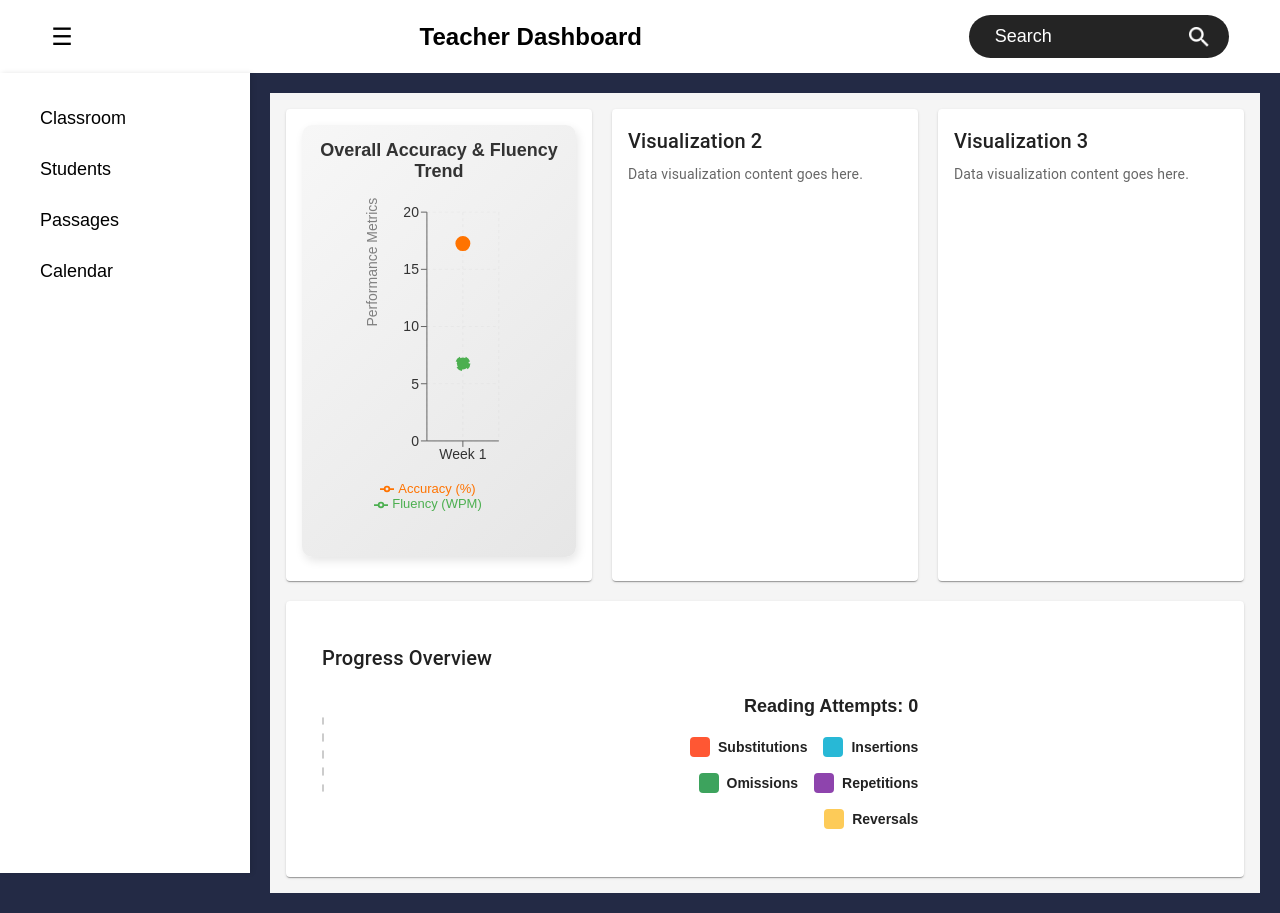
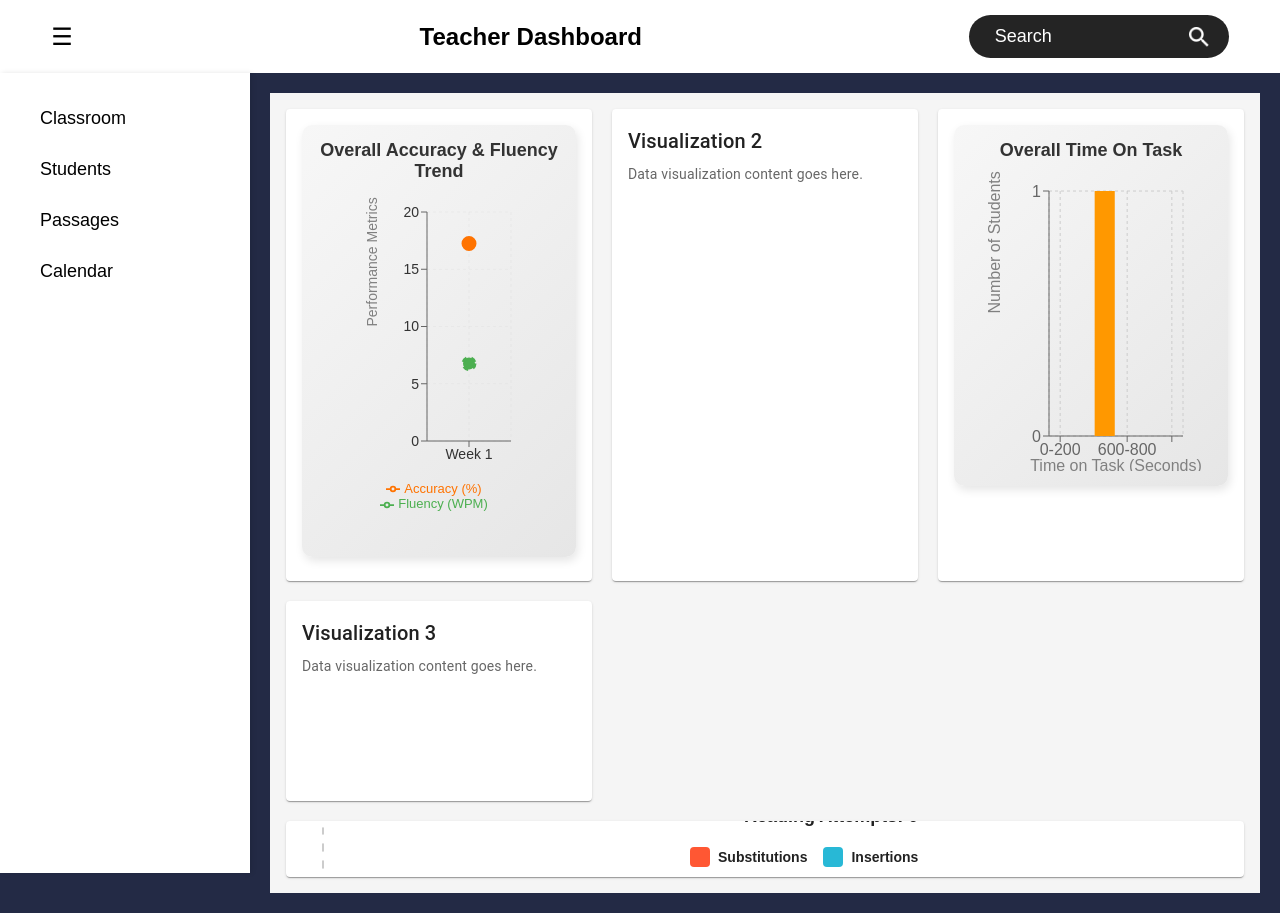
Before and after one commit to Data-Spasm/Visualization-Of-TC-Metrics, a React (Vite) app: page /classroom in a window 1280 px wide. Built offline with nearby package versions, Linux system fonts and the light colour scheme.

Commit message:
- Added TimeOnTaskChart component and integrated it into Classroom view - Fixed the OverallAccuracy Card layout

```diff
--- /dev/null
+++ b/src/components/barcharts/TimeOnTaskChart.css
@@ -0,0 +1,26 @@
+.chart-container {
+    width: 100%;
+    height: 100%;
+    padding: 15px;
+    background: linear-gradient(135deg, #f7f7f7, #e6e6e6);
+    border-radius: 10px;
+    box-shadow: 2px 4px 10px rgba(0, 0, 0, 0.1);
+    display: flex;
+    flex-direction: column;
+    align-items: center;
+    justify-content: center;
+  }
+
+  .chart-title {
+    text-align: center;
+    font-size: 18px;
+    font-weight: bold;
+    color: #333;
+    margin-bottom: 10px;
+  }
+
+  .no-data {
+    text-align: center;
+    font-size: 14px;
+    color: red;
+  }
--- /dev/null
+++ b/src/components/barcharts/TimeOnTaskChart.jsx
@@ -0,0 +1,69 @@
+import React from "react";
+import { BarChart, Bar, XAxis, YAxis, Tooltip, ResponsiveContainer, CartesianGrid, Cell } from "recharts";
+import "./TimeOnTaskChart.css";
+
+// Function to group students into bins
+const groupTimeOnTask = (students) => {
+  const bins = [0, 200, 400, 600, 800, 1000]; // Ranges for grouping time on task
+  const binLabels = ["0-200", "200-400", "400-600", "600-800", "800-1000"];
+
+  let groupedData = bins.map((bin, index) => ({
+    range: binLabels[index],
+    count: students.filter(student => student.timeOnTask >= bin && student.timeOnTask < (bins[index + 1] || Infinity)).length
+  }));
+
+  return groupedData;
+};
+
+// Define color scale
+const getColor = (range) => {
+  switch (range) {
+    case "0-200":
+      return "#4caf50"; // Green
+    case "200-400":
+      return "#ffeb3b"; // Yellow
+    case "400-600":
+      return "#ff9800"; // Orange
+    case "600-800":
+      return "#ff5722"; // Deep Orange
+    case "800-1000":
+      return "#f44336"; // Red
+    default:
+      return "#ccc"; // Default color
+  }
+};
+
+const TimeOnTaskChart = ({ data }) => {
+  if (!data || data.length === 0) {
+    return <p>Loading chart...</p>;
+  }
+
+  const processedData = groupTimeOnTask(data);
+  const studentCount = Math.max(...processedData.map(d => d.count), 1); // Ensure at least 1 tick
+
+  return (
+    <div className="chart-container">
+      <h3 className="chart-title">Overall Time On Task</h3>
+      <ResponsiveContainer width="100%" height={300}>
+        <BarChart data={processedData} margin={{ top: 20, right: 30, left: 20, bottom: 5 }}>
+          <CartesianGrid strokeDasharray="3 3" />
+          <XAxis dataKey="range" label={{ value: "Time on Task (Seconds)", position: "insideBottom", offset: -5 }} />
+          <YAxis
+            label={{ value: "Number of Students", angle: -90, position: "insideLeft" }}
+            allowDecimals={false}  // Prevents fractional numbers
+            domain={[0, "auto"]}   // Keeps the scale automatic but ensures no decimals
+            tickCount={studentCount} // Ensures whole number increments
+          />
+          <Tooltip />
+          <Bar dataKey="count" barSize={40}>
+            {processedData.map((entry, index) => (
+              <Cell key={`cell-${index}`} fill={getColor(entry.range)} />
+            ))}
+          </Bar>
+        </BarChart>
+      </ResponsiveContainer>
+    </div>
+  );
+};
+
+export default TimeOnTaskChart;
--- a/src/components/linegraphs/OverallAccuracyFluencyChart.css
+++ b/src/components/linegraphs/OverallAccuracyFluencyChart.css
@@ -5,6 +5,10 @@
   background: linear-gradient(135deg, #f7f7f7, #e6e6e6);
   border-radius: 10px;
   box-shadow: 2px 4px 10px rgba(0, 0, 0, 0.1);
+  display: flex;
+  flex-direction: column;
+  align-items: center;
+  justify-content: center;
 }
 
 .chart-title {
--- a/src/components/linegraphs/OverallAccuracyFluencyChart.jsx
+++ b/src/components/linegraphs/OverallAccuracyFluencyChart.jsx
@@ -1,92 +1,3 @@
-// import React from 'react';
-// import { LineChart, Line, XAxis, YAxis, CartesianGrid, Tooltip, Legend, ResponsiveContainer } from 'recharts';
-// import './OverallAccuracyFluencyChart.css';
-
-// // const OverallAccuracyFluencyChart = ({ data }) => {
-// //   if (!data || data.length === 0) {
-// //     return <div className="no-data">No data available</div>;
-// //   }
-
-// const OverallAccuracyFluencyChart = ({ data = [] }) => {
-//   if (!Array.isArray(data)) {
-//       console.error("Invalid data format:", data);
-//       return <p>No data available</p>;
-//   }
-
-// const formattedData = data.map((performance, index) => ({
-//     week: `Week ${index + 1}`,
-//     accuracy: performance.accuracy * 100,
-//     fluency: performance.fluency,
-//   }));
-
-//   return (
-//     <div className="chart-container">
-//       <h3 className="chart-title">Overall Accuracy & Fluency Trend</h3>
-//       <ResponsiveContainer width="95%" height={350}>
-//         <LineChart
-//           data={formattedData}
-//           margin={{
-//             top: 20, right: 50, left: 50, bottom: 30,
-//           }}
-//         >
-//           {/* Background Grid */}
-//           <CartesianGrid strokeDasharray="3 3" strokeOpacity={0.2} />
-
-//           {/* Axis Settings */}
-//           <XAxis dataKey="week" tick={{ fontSize: 14, fill: '#333' }} />
-//           <YAxis
-//             tick={{ fontSize: 14, fill: '#333' }}
-//             label={{ value: 'Performance Metrics', angle: -90, position: 'insideLeft', fontSize: 14 }}
-//           />
-
-//           {/* Tooltip Customization */}
-//           <Tooltip
-//             contentStyle={{
-//               backgroundColor: '#ffffff',
-//               border: '1px solid #ddd',
-//               borderRadius: '8px',
-//               fontSize: '13px',
-//               padding: '10px'
-//             }}
-//             itemStyle={{ color: '#555' }}
-//           />
-
-//           {/* Legend Styling - Move it to the bottom */}
-//           <Legend
-//             verticalAlign="bottom"
-//             align="center"
-//             wrapperStyle={{ fontSize: '13px', paddingTop: '10px' }}
-//           />
-
-//           {/* Curved Lines with Markers */}
-//           <Line
-//             type="monotone"
-//             dataKey="accuracy"
-//             stroke="#ff7300"
-//             strokeWidth={3}
-//             dot={{ fill: '#ff7300', r: 6 }}
-//             activeDot={{ r: 8 }}
-//             name="Accuracy (%)"
-//           />
-//           <Line
-//             type="monotone"
-//             dataKey="fluency"
-//             stroke="#4caf50"
-//             strokeWidth={3}
-//             strokeDasharray="5 5"
-//             dot={{ fill: '#4caf50', r: 6 }}
-//             activeDot={{ r: 8 }}
-//             name="Fluency (WPM)"
-//           />
-//         </LineChart>
-//       </ResponsiveContainer>
-//     </div>
-//   );
-// };
-
-// export default OverallAccuracyFluencyChart;
-
-
 import React from 'react';
 import { LineChart, Line, XAxis, YAxis, CartesianGrid, Tooltip, Legend, ResponsiveContainer } from 'recharts';
 import './OverallAccuracyFluencyChart.css';
@@ -101,10 +12,10 @@ const OverallAccuracyFluencyChart = ({ data = [] }) => {
     formattedData = [data]; // Convert single object into an array
   } else {
     console.error("Invalid data format:", data);
-    return <p>No data available</p>;
+    return <p className="no-data">No data available</p>;
   }
 
-  console.log("📊 Processed Data for Chart:", formattedData);
+  console.log("Processed Data for Chart:", formattedData);
 
   const chartData = formattedData.map((performance, index) => ({
     week: `Week ${index + 1}`,
@@ -115,7 +26,7 @@ const OverallAccuracyFluencyChart = ({ data = [] }) => {
   return (
     <div className="chart-container">
       <h3 className="chart-title">Overall Accuracy & Fluency Trend</h3>
-      <ResponsiveContainer width="95%" height={350}>
+      <ResponsiveContainer width="100%" height={350}>
         <LineChart
           data={chartData}
           margin={{
--- a/src/views/Classroom.jsx
+++ b/src/views/Classroom.jsx
@@ -2,18 +2,21 @@ import React, { useEffect, useState } from "react";
 import { Card, CardContent, Typography } from "@mui/material";
 import OverallAccuracyFluencyChart from "../components/linegraphs/OverallAccuracyFluencyChart";
 import ReadingProgressBar from "../components/progressbar/ReadingProgressBar";
+import TimeOnTaskChart from "../components/barcharts/TimeOnTaskChart";
 import "./Classroom.css";
 
 const Classroom = ({ student }) => {
   const [overallPerformanceData, setOverallPerformanceData] = useState([]);
+  const [timeOnTaskData, setTimeOnTaskData] = useState([]);
 
   useEffect(() => {
     if (student && student.overallPerformance) {
-      const performanceData = {
+      setOverallPerformanceData({
         accuracy: student.overallPerformance.accuracy,
         fluency: student.overallPerformance.fluency,
-      };
-      setOverallPerformanceData(performanceData);
+      });
+
+      setTimeOnTaskData([{ name: student.username, timeOnTask: student.overallPerformance.timeOnTask }]);
     }
   }, [student]);
 
@@ -27,6 +30,7 @@ const Classroom = ({ student }) => {
           </CardContent>
         </Card>
 
+
         <Card className="card">
           <CardContent>
             <Typography gutterBottom variant="h6" component="div">
@@ -37,6 +41,13 @@ const Classroom = ({ student }) => {
             </Typography>
           </CardContent>
         </Card>
+
+        <Card className="card">
+          <CardContent>
+            <TimeOnTaskChart data={timeOnTaskData} />
+          </CardContent>
+        </Card>
+
 
         <Card className="card">
           <CardContent>
```
